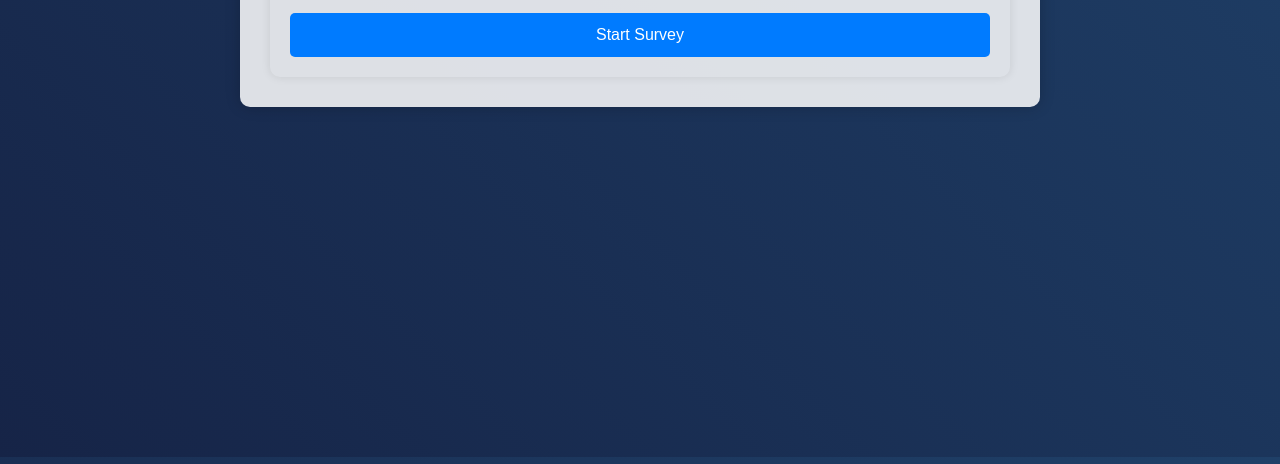
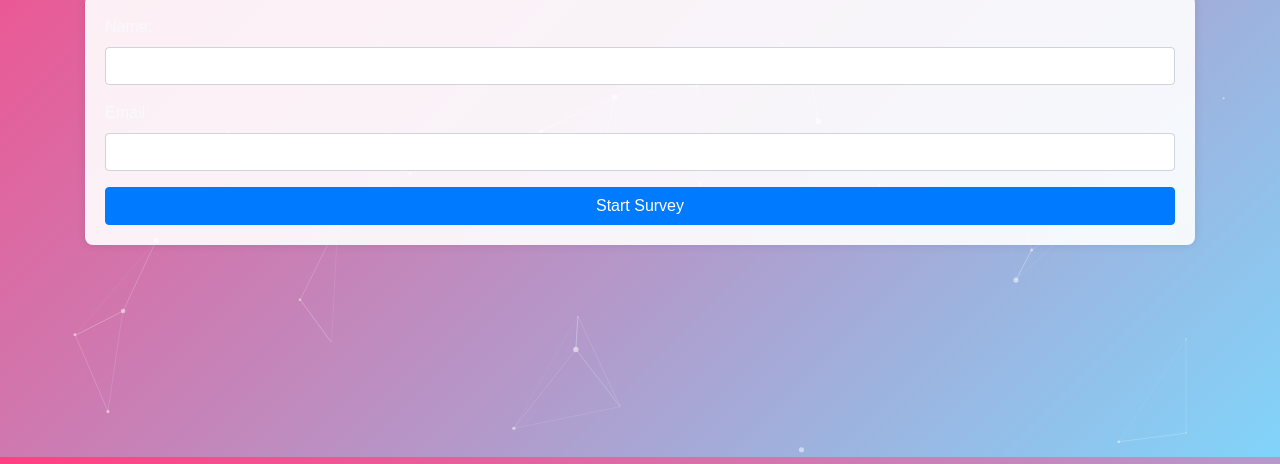
Before and after one commit to rixhabhftw/proto-6, a plain HTML site: page index.html in a window 1280 px wide. Shown: the part 343-807 px from the top of the page. Drawn offline with nearby package versions, Linux system fonts and the light colour scheme.

Commit message:
Update styles.css

```diff
--- a/styles.css
+++ b/styles.css
@@ -1,95 +1,35 @@
-/* Body and container styles */
-body, html {
-    height: 100%;
+body {
     margin: 0;
-    font-family: 'Arial', sans-serif;
-    background: linear-gradient(45deg, #162447, #1f4068);
-    color: #ffffff;
+    padding: 0;
     overflow: hidden;
+    height: 100vh;
+    display: flex;
+    justify-content: center;
+    align-items: center;
+    background: linear-gradient(135deg, #ff4081, #81d4fa);
+    font-family: Arial, sans-serif;
 }
 
 #particles-js {
     position: absolute;
     width: 100%;
     height: 100%;
+    background-size: cover;
     z-index: -1;
 }
 
-.container {
-    background: rgba(255, 255, 255, 0.85); /* Adjusted transparency */
-    padding: 30px;
-    border-radius: 10px;
-    box-shadow: 0 0 15px rgba(0, 0, 0, 0.2);
-    z-index: 1;
-    max-height: 90vh;
-    overflow-y: auto;
-    margin: 50px auto;
-    width: 80%;
-    max-width: 800px;
+h1 {
+    margin-bottom: 30px;
 }
 
-/* Form styles */
 form {
+    background: rgba(255, 255, 255, 0.9);
     padding: 20px;
-    border-radius: 10px;
+    border-radius: 8px;
     box-shadow: 0 0 10px rgba(0, 0, 0, 0.1);
-    color: #333;
 }
 
-input[type="text"], input[type="email"] {
-    width: 100%;
-    padding: 10px;
-    margin: 10px 0;
-    border: 1px solid #ccc;
-    border-radius: 5px;
-    color: #333;
-    background: rgba(255, 255, 255, 0.8);
+.btn-primary {
+    background-color: #007bff;
+    border-color: #007bff;
 }
-
-button[type="submit"] {
-    background: #007bff;
-    color: white;
-    border: none;
-    padding: 10px 20px;
-    border-radius: 5px;
-    cursor: pointer;
-    transition: background 0.3s ease;
-}
-
-button[type="submit"]:hover {
-    background: #0056b3;
-}
-
-/* Additional styles */
-label {
-    color: #333;
-    font-weight: bold;
-    display: block;
-    margin-top: 10px;
-}
-
-h1 {
-    text-align: center;
-    margin-bottom: 20px;
-}
-
-form div {
-    margin-bottom: 10px;
-}
-
-input[type="radio"] {
-    margin: 0 10px;
-    transform: scale(1.5); /* Increase size */
-}
-
-/* Media queries for responsiveness */
-@media (max-width: 600px) {
-    .container {
-        width: 90%;
-        padding: 20px;
-    }
-
-    input[type="radio"] {
-        transform: scale(1.2); /* Adjust size for mobile */
-    }
-}
```
